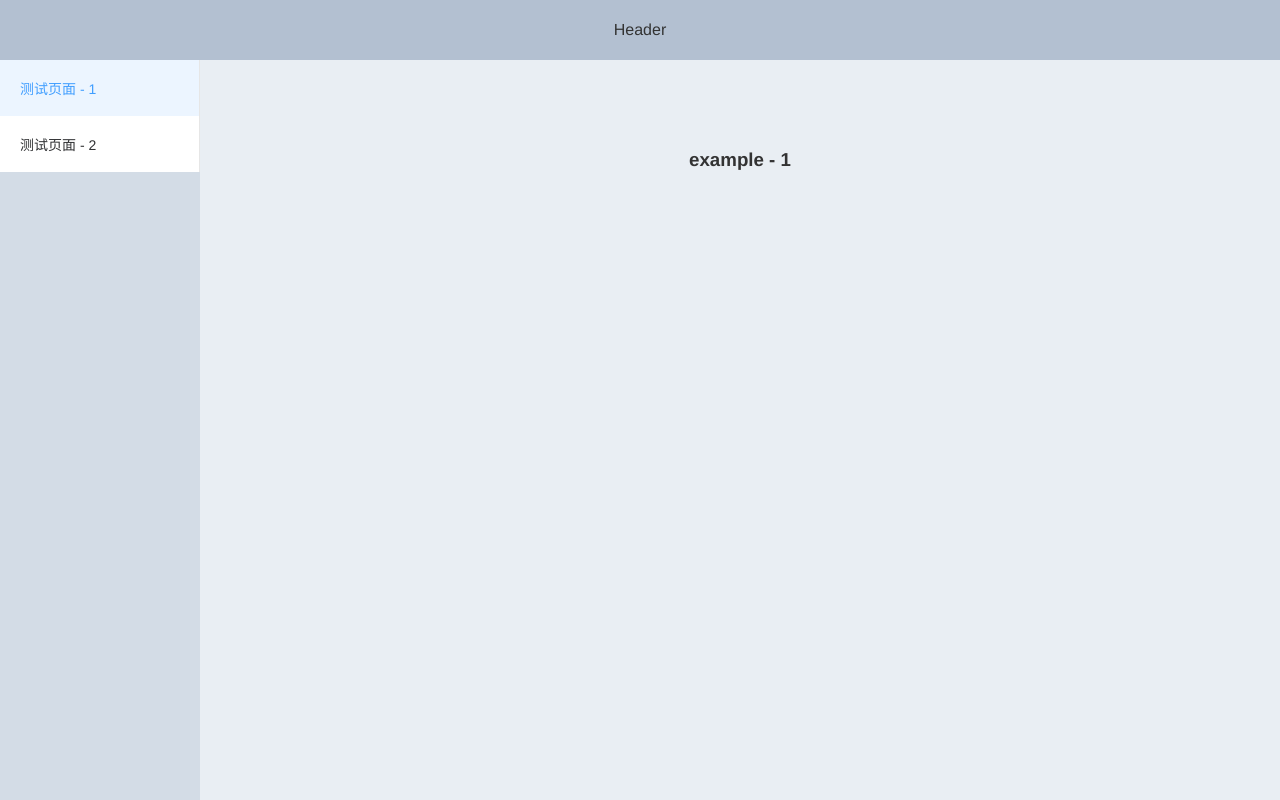
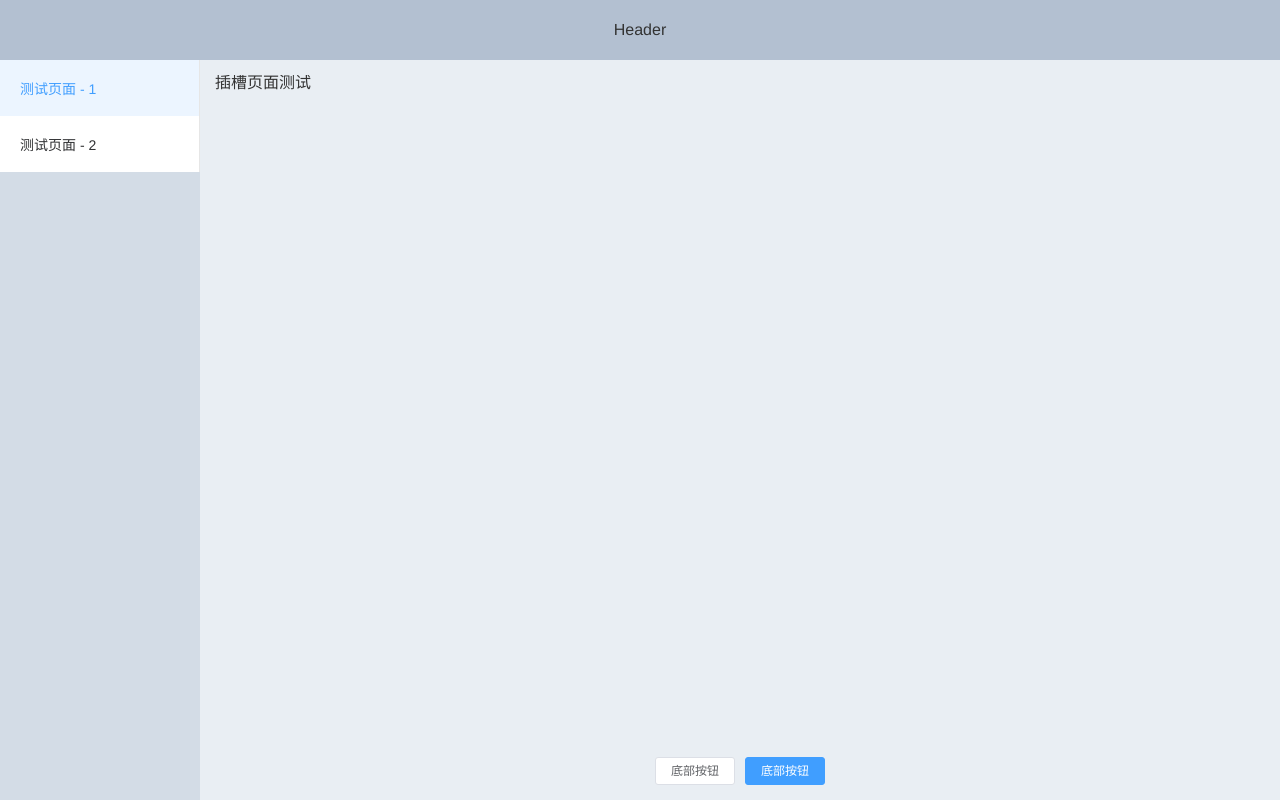
Before and after one commit to Ln-Bates/admin-website, a Vue app: page / in a window 1280 px wide. Both pictures are taken after a click on the item "测试页面 - 1". Built offline with nearby package versions, Linux system fonts and the light colour scheme.

Commit message:
feat: 添加滚动条样式， 添加空内容页组件

```diff
--- /dev/null
+++ b/src/components/index.js
@@ -0,0 +1,14 @@
+import Vue from 'vue';
+
+const components = [
+    { name: 'SimpleView', component: () => import('./simple-view/index.vue') },
+];
+
+const useComponents = () => {
+    components.forEach(item => {
+        return Vue.component(item.name, item.component)
+    })
+}
+
+Vue.use(useComponents);
+export default components;
--- a/src/components/simple-view/index.vue
+++ b/src/components/simple-view/index.vue
@@ -1,12 +1,52 @@
 <template>
-
+    <div class="simple-view">
+        <div class="content-container"
+             :class="{'has-footer': hasFooter}">
+            <slot />
+        </div>
+        <div class="footer-bar"
+             v-if="hasFooter">
+            <slot name="footer-bar" />
+        </div>
+    </div>
 </template>
 
 <script>
     export default {
-
+        computed: {
+            hasFooter() {
+                return !!this.$slots['footer-bar'];
+            }
+        }
     }
 </script>
 
-<style>
+<style lang="scss" scoped>
+    .simple-view {
+        position: relative;
+        box-sizing: border-box;
+        padding: $inner-size;
+        height: 100%;
+        max-height: 100%;
+
+        .content-container {
+            overflow: auto;
+            height: 100%;
+
+            &.has-footer {
+                height: calc(100% - 45px);
+            }
+        }
+
+        .footer-bar {
+            position: absolute;
+            right: 15px;
+            bottom: 0;
+            left: 15px;
+            height: 60px;
+            line-height: 60px;
+            text-align: center;
+            // background: #ccc;
+        }
+    }
 </style>
--- a/src/layout/index.vue
+++ b/src/layout/index.vue
@@ -1,7 +1,7 @@
 <template>
-    <el-container class="container">
+    <el-container class="outer-container">
         <el-header>Header</el-header>
-        <el-container>
+        <el-container class="inner-container">
             <el-aside width="200px">
                 <menu-container />
             </el-aside>
@@ -23,8 +23,11 @@
 </script>
 
 <style>
-    .container {
+    .outer-container {
         height: 100%;
+    }
+    .inner-container {
+        height: calc(100% - 60px);
     }
     .el-header,
     .el-footer {
@@ -40,9 +43,8 @@
     }
 
     .el-main {
+        padding: 0;
         background-color: #e9eef3;
         color: #333;
-        text-align: center;
-        line-height: 160px;
     }
 </style>
--- a/src/styles/_variable.scss
+++ b/src/styles/_variable.scss
@@ -1 +1,2 @@
 $color: red;
+$inner-size: 15px;
--- /dev/null
+++ b/src/styles/scroll-bar.scss
@@ -0,0 +1,20 @@
+*::-webkit-scrollbar {
+  width: 8px;
+  height: 8px;
+}
+
+*::-webkit-scrollbar-thumb {
+  /*滚动条里面小方块*/
+  border-radius: 10px;
+  background: rgba(#000, 0.12);
+
+  &:hover {
+    background: rgba(#000, 0.28);
+  }
+}
+
+*::-webkit-scrollbar-track {
+  /*滚动条里面轨道*/
+  background: rgba(#000, 0.05);
+  border-radius: 5px;
+}
--- a/src/views/example/example-1.vue
+++ b/src/views/example/example-1.vue
@@ -1,7 +1,11 @@
 <template>
-    <div>
-        <h1>example - 1</h1>
-    </div>
+    <simple-view>
+        插槽页面测试
+        <template #footer-bar>
+            <el-button>底部按钮</el-button>
+            <el-button type="primary">底部按钮</el-button>
+        </template>
+    </simple-view>
 </template>
 
 <script>
--- a/src/views/example/example-2.vue
+++ b/src/views/example/example-2.vue
@@ -1,6 +1,9 @@
 <template>
     <div>
-        <h1>example - 2</h1>
+        <h1>
+            全局注入的scss变量
+            全局变量写再styles/_variable.scss里
+        </h1>
     </div>
 </template>
 
```
Also changed, not shown: src/components/index.vue (deleted, +0 -12 lines), src/main.js (+6 -2 lines).
